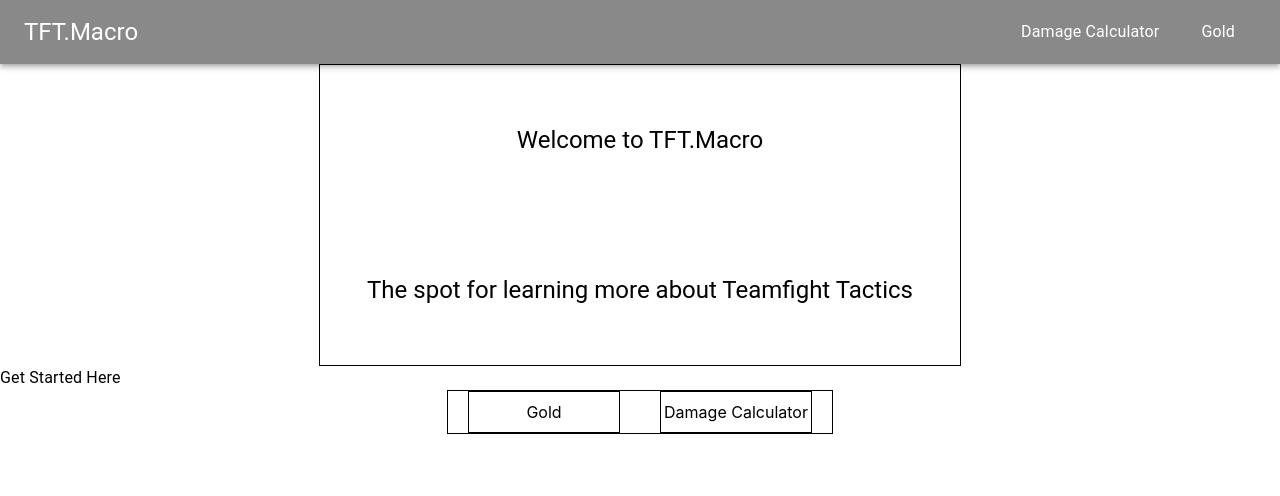
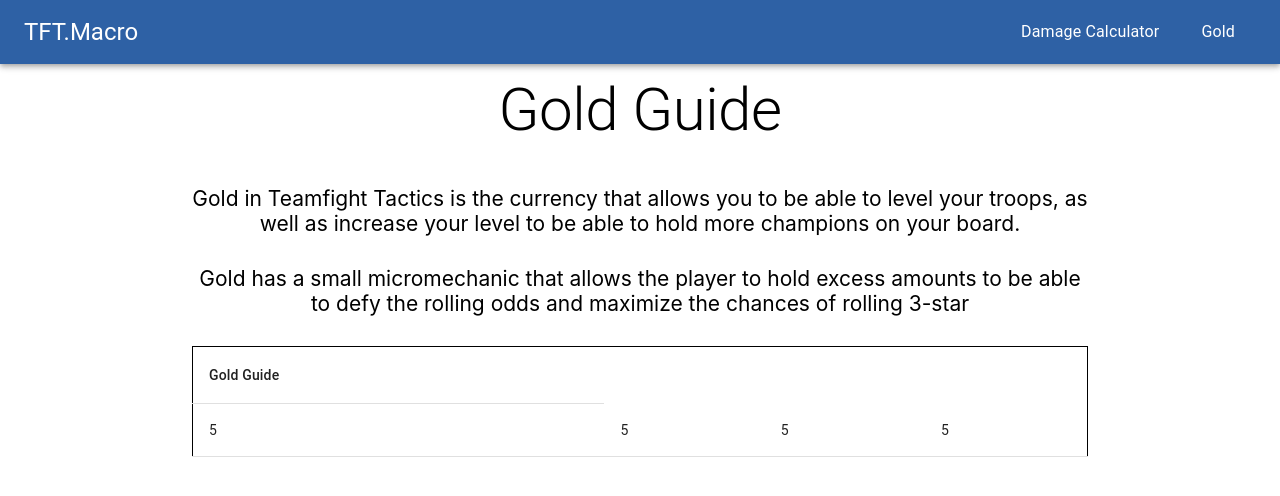
Before and after one commit to AldrichhhXO/tftmacro, a React (Create React App) app: page /#/gold in a window 1280 px wide. Shown: the top 496 px of the page. Built offline with nearby package versions, Linux system fonts and the light colour scheme.

Commit message:
Converted from browser to hash router

```diff
--- a/src/App.tsx
+++ b/src/App.tsx
@@ -2,9 +2,11 @@
 import logo from './logo.svg';
 import './App.css';
 import Navbar from './Components/Navbar/Navbar';
-import Landing from './Pages/Landing/Landing'
+import Landing from './Pages/Landing/Landing';
+import Error from './Pages/Error/Error';
+import Gold from './Pages/Gold/Gold';
 import { StyledEngineProvider } from '@mui/styled-engine';
-import { BrowserRouter as Router, Route, Switch} from 'react-router-dom'
+import { HashRouter as Router, Route, Switch} from 'react-router-dom'
 
 import DamageCalculator from './Pages/DamageCalculator/DamageCalculator';
 
@@ -15,9 +17,14 @@
   return (
 
     <Router>
-
+      <Switch>
         <Route exact path = "/" render = {() => <Landing /> } />
         <Route exact path = "/dmg" render = {() => <DamageCalculator /> } />
+        <Route exact path = "/gold" render = {() => <Gold/> } />
+        <Route path = "*" render = {() => <Error />} />
+      </Switch>
+
+
     </Router>
   );
 }
--- a/src/Components/Navbar/Navbar.tsx
+++ b/src/Components/Navbar/Navbar.tsx
@@ -1,5 +1,4 @@
 import React from 'react'
-import classes from "./Navbar.module.css"
 import { AppBar, Typography, Toolbar, Link } from '@mui/material'
 import { makeStyles } from '@mui/styles'
 
@@ -25,15 +24,15 @@
     let classes = useStyles()
 
     return (
-        <AppBar sx = {{backgroundColor: 'rgba(20,20,20,0.5)'}} position = "relative">
+        <AppBar sx = {{backgroundColor: 'rgba(10,70,150, 0.85)'}} position = "relative">
             <Toolbar sx = {{ display: 'flex', justifyContent: 'space-between' }}>
                 <Typography variant = "h5">
                     TFT.Macro
                 </Typography>
                 <Typography>
                     <div className = {classes.NavbarLinks}>
-                        <Link className = {classes.NavbarLink}>Damage Calculator</Link>
-                        <Link className = {classes.NavbarLink}>Gold</Link>
+                        <Link href = "/dmg" className = {classes.NavbarLink}>Damage Calculator</Link>
+                        <Link href = "/gold" className = {classes.NavbarLink}>Gold</Link>
                     </div>
                 </Typography>
             </Toolbar>
--- /dev/null
+++ b/src/Pages/Error/Error.tsx
@@ -0,0 +1,13 @@
+import React from 'react'
+import { Typography, Button } from '@mui/material'
+
+export default function Error() {
+    return (
+        <div>
+            <Typography variant = "h3">
+                Uh-oh, this page doesn't exist
+            </Typography>
+            <Button variant = "outlined" href = "/">Return to home</Button>
+        </div>
+    )
+}
--- /dev/null
+++ b/src/Pages/Gold/Gold.tsx
@@ -0,0 +1,61 @@
+import React from 'react'
+import { Typography, Table, TableHead, TableBody, TableCell } from '@mui/material'
+import { makeStyles } from '@mui/styles'
+import Navbar from '../../Components/Navbar/Navbar'
+
+const useStyles = makeStyles({
+    pageTitle: {
+        margin: 'auto',
+        width: '50%',
+        padding: '10px',
+        textAlign: 'center'
+    },
+    pageDescription: {
+        margin: ' 30px auto',
+        textAlign: 'center',
+        fontSize: '21px',
+        width: '70%'
+    },
+    Table: {
+        width: '70%',
+        margin: 'auto',
+        border: '1px solid black'
+    }
+})
+
+export default function Gold() {
+
+    const classes = useStyles()
+    return (
+        <div>
+            <Navbar />
+            <Typography variant = "h2" className = {classes.pageTitle}>
+                Gold Guide
+            </Typography>
+            <p className = {classes.pageDescription}>
+                Gold in Teamfight Tactics is the currency that allows you to be
+                able to level your troops, as well as increase your level to be able
+                to hold more champions on your board.
+
+            </p>
+            <p className = {classes.pageDescription}>
+                Gold has a small micromechanic that allows the player to hold excess amounts to
+                be able to defy the rolling odds and maximize the chances of rolling 3-star
+            </p>
+
+            <Table className = {classes.Table}>
+                <TableHead>
+                    <TableCell>
+                        Gold Guide
+                    </TableCell>
+                </TableHead>
+                <TableBody>
+                    <TableCell> 5</TableCell>
+                    <TableCell> 5</TableCell>
+                    <TableCell> 5</TableCell>
+                    <TableCell> 5</TableCell>
+                </TableBody>
+            </Table>
+        </div>
+    )
+}
```
